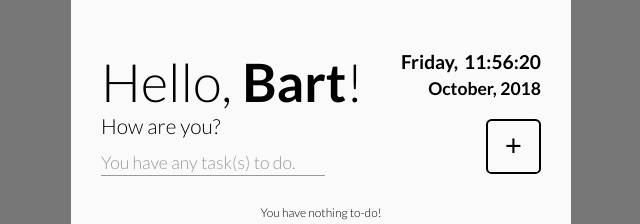
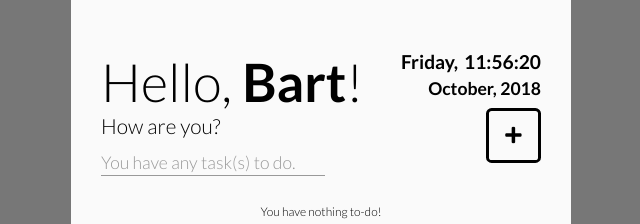
Before and after one commit to bartstc/Minimalistic_Todo_app, a website: page index.html in a window 1280 px wide. Shown: the top 224 px of the page, without its empty margins (319-959 px from the left). Drawn offline with Linux system fonts and the light colour scheme.

Commit message:
refactoring the code in stylesheet and html file

```diff
--- a/index.html
+++ b/index.html
@@ -32,7 +32,7 @@
           <h4 class="clock">12:00:00</h4>
         </div>
         <h5 class="date">June, 2018</h5>
-        <button class="open-btn">+
+        <button class="open-btn"><i class="fas fa-plus"></i>
         </button>
       </div>
     </header>
--- a/style.css
+++ b/style.css
@@ -154,10 +154,13 @@
   margin-top: 0.5em;
   height: 36px;
   width: 36px;
-  font-size: 1.8rem;
   background: transparent;
-  border: 2px solid var(--first-color);
+  border: 3px solid var(--first-color);
   border-radius: 0.35rem;
+}
+
+.open-btn .fa-plus {
+  font-size: 1.4em;
 }
 
 /* ADD PANEL */
```
